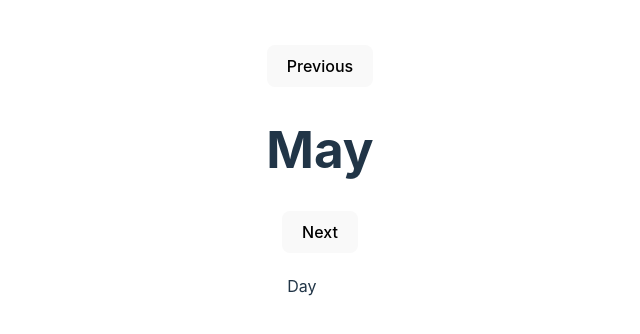
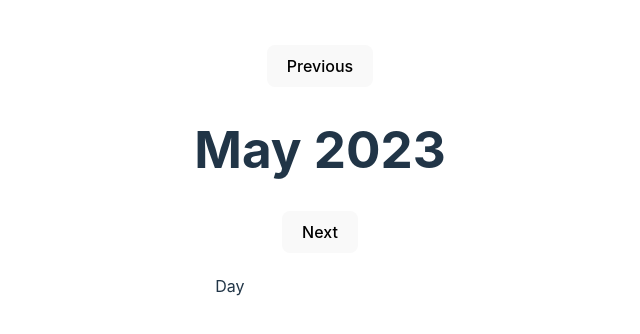
Before and after one commit to Ehabel/events-calendar-ui, a React (Vite) app: page / in a window 1280 px wide. Shown: the part 218-552 px from the top of the page, without its empty margins (320-960 px from the left). Built offline with nearby package versions, Linux system fonts and the light colour scheme.

Commit message:
Added basic month year render

```diff
--- a/src/containers/Month/Month.tsx
+++ b/src/containers/Month/Month.tsx
@@ -7,25 +7,28 @@ const Month = () => {
     let getMonthName = getMonth();
     const [monthInt, setMonthInt] = useState(getMonthName.monthInt + 1);
     const [monthString, setMonthString] = useState(getMonthName.monthString);
+    const [year, setYear] = useState(getMonthName.currYear);
 
     const onPrevMonth = () => {
-        getMonthName = getMonth(2023, monthInt - 1);
+        getMonthName = getMonth(getMonthName.currYear, monthInt - 1);
         setMonthInt(monthInt - 1);
         setMonthString(getMonthName.monthString);
-        console.log(getMonthName);
+        setYear(getMonthName.currYear);
     };
 
     const onNextMonth = () => {
-        getMonthName = getMonth(2023, monthInt + 1);
+        getMonthName = getMonth(getMonthName.currYear, monthInt + 1);
         setMonthInt(monthInt + 1);
         setMonthString(getMonthName.monthString);
-        console.log(getMonthName);
+        setYear(getMonthName.currYear);
     };
 
     return (
         <div>
             <button onClick={onPrevMonth}>Previous</button>
-            <h1>{monthString}</h1>
+            <h1>
+                {monthString} {year}
+            </h1>
             <button onClick={onNextMonth}>Next</button>
             <div className={styles.cal}>
                 <Day />
--- a/src/services/RetrieveMonth.ts
+++ b/src/services/RetrieveMonth.ts
@@ -4,21 +4,18 @@ export const getMonth = (customYear?: number, customMonth?: number) => {
     let monthInfo;
     let monthInt;
     let daysInMonth;
+    let currYear;
 
     if (customYear && customMonth) {
         monthInfo = new Date(customYear, customMonth - 1, 0);
-        monthString = monthInfo.toLocaleDateString("default", {
-            month: "long",
-        });
-        monthInt = date.getMonth() + 1;
-        daysInMonth = monthInfo.getDate();
     } else {
         monthInfo = new Date(date.getFullYear(), date.getMonth() + 1, 0);
-        monthString = monthInfo.toLocaleDateString("default", {
-            month: "long",
-        });
-        monthInt = date.getMonth() + 1;
-        daysInMonth = monthInfo.getDate();
     }
-    return { monthString, monthInt, daysInMonth };
+    monthString = monthInfo.toLocaleDateString("default", {
+        month: "long",
+    });
+    monthInt = date.getMonth() + 1;
+    daysInMonth = monthInfo.getDate();
+    currYear = monthInfo.getFullYear();
+    return { monthString, monthInt, daysInMonth, currYear };
 };
```
